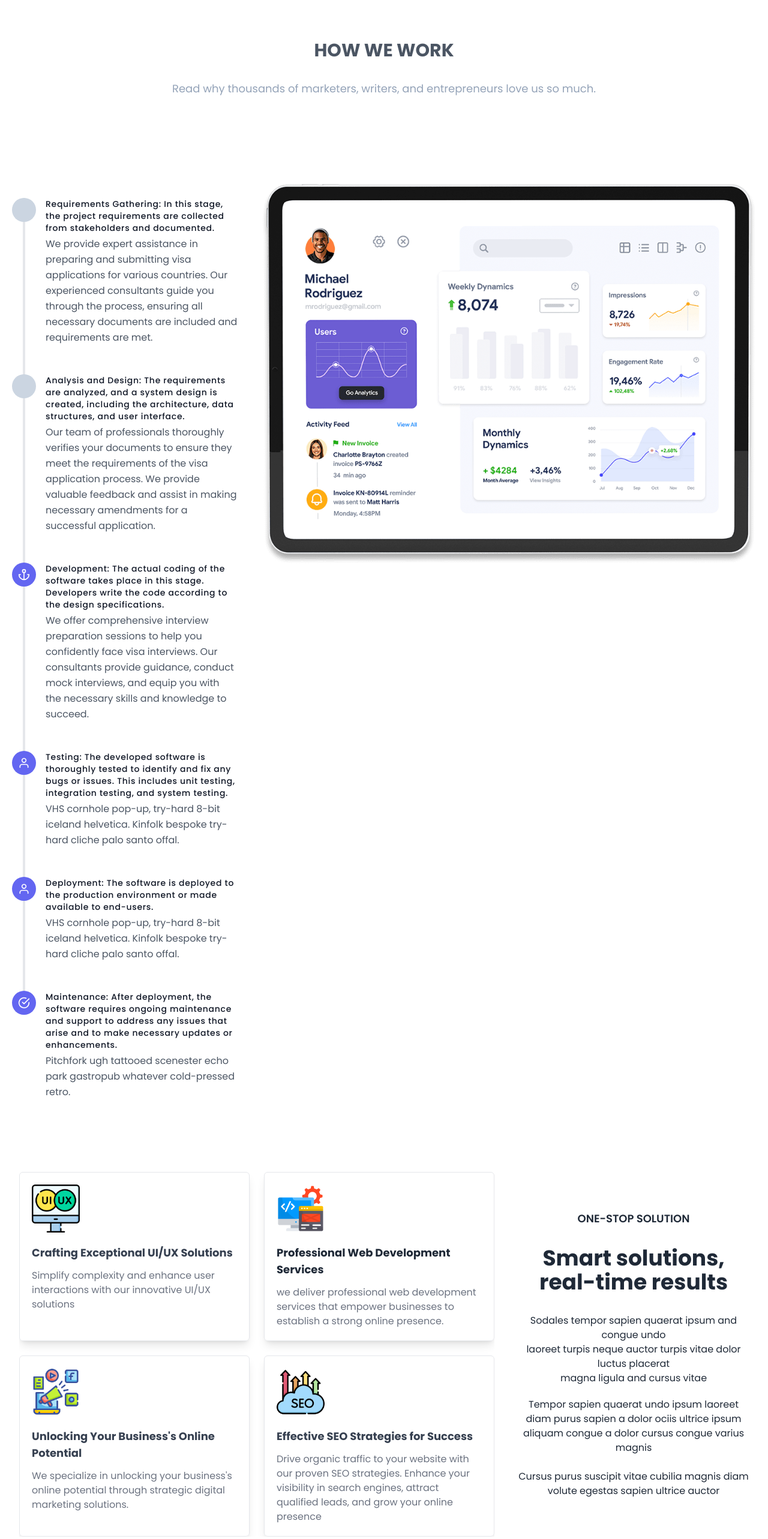
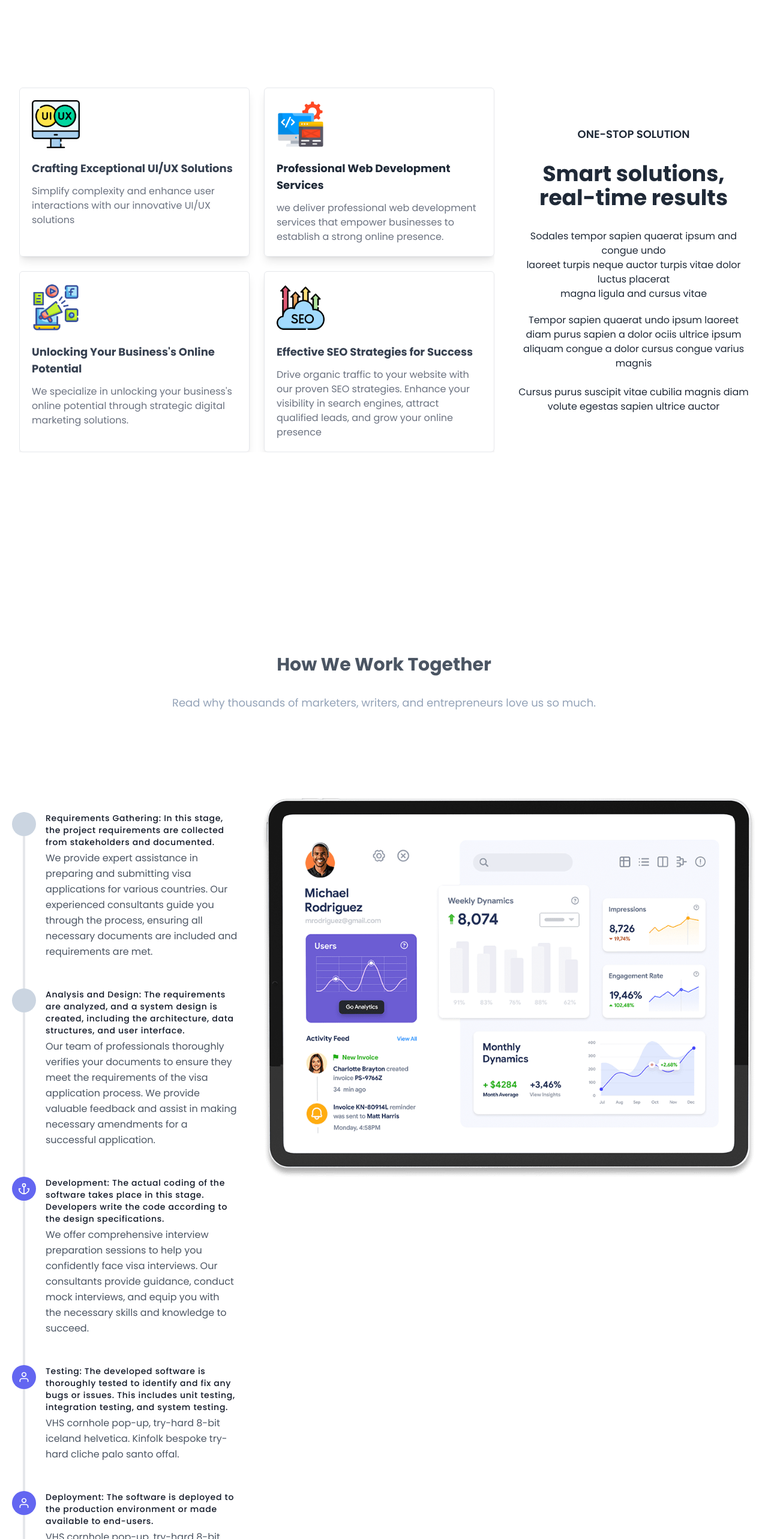
Before and after one commit to rashariful/Digital-Agency-Park, a React (Create React App) app: page / in a window 1280 px wide. Shown: the part 1301-3867 px from the top of the page at 60% size. Built offline with nearby package versions, Linux system fonts and the light colour scheme.

Commit message:
updated sdlc

```diff
--- a/src/Components/Pages/Home/Home/Home.jsx
+++ b/src/Components/Pages/Home/Home/Home.jsx
@@ -14,8 +14,8 @@ const Home = () => {
         <div>
            <section className=''> <Banner/> </section>
            <section className=''> <Slider/> </section>
+           <section> <Service/> </section>
            <section> <Sdlc/> </section>
-           <section> <Service/> </section>
            <section> <Services/> </section>
            <section> <Team/> </section>
            <section> <OurClient/> </section>
--- a/src/Components/Pages/Home/Home/Sdlc/Sdlc.jsx
+++ b/src/Components/Pages/Home/Home/Sdlc/Sdlc.jsx
@@ -4,7 +4,7 @@ import tab from '../../../../../Assets/tablet-01.png'
 const Sdlc = () => {
     return (
       <section class="text-gray-600 body-font pt-32">
-      <h2 className="text-3xl font-bold text-center mb-8">HOW WE WORK</h2>
+      <h2 className="text-3xl font-bold text-center capitalize mb-8">How we work together</h2>
       <p className="mb-16 text-center text-slate-400 md:mb-12 xl:text-lg">
         Read why thousands of marketers, writers, and entrepreneurs love us so
         much.
--- a/src/Components/Pages/Home/Home/service/Service.jsx
+++ b/src/Components/Pages/Home/Home/service/Service.jsx
@@ -7,7 +7,7 @@ import sv4 from "../../../../../Assets/sv-5.png";
 const service = () => {
   return (
     <section>
-      <div className="container mx-auto px-8 mb-52">
+      <div className="container mx-auto px-8 my-52">
         <div className="flex flex-col sm:flex-row gap-10 items-center justify-between">
           <div className="grid sm:grid-cols-2 overflow-hidden lg:grid-cols-2 gap-6">
             <div className="border h-auto w-96 rounded-md shadow-lg p-5 hover:border-blue-500 transition-all duration-100">
```
